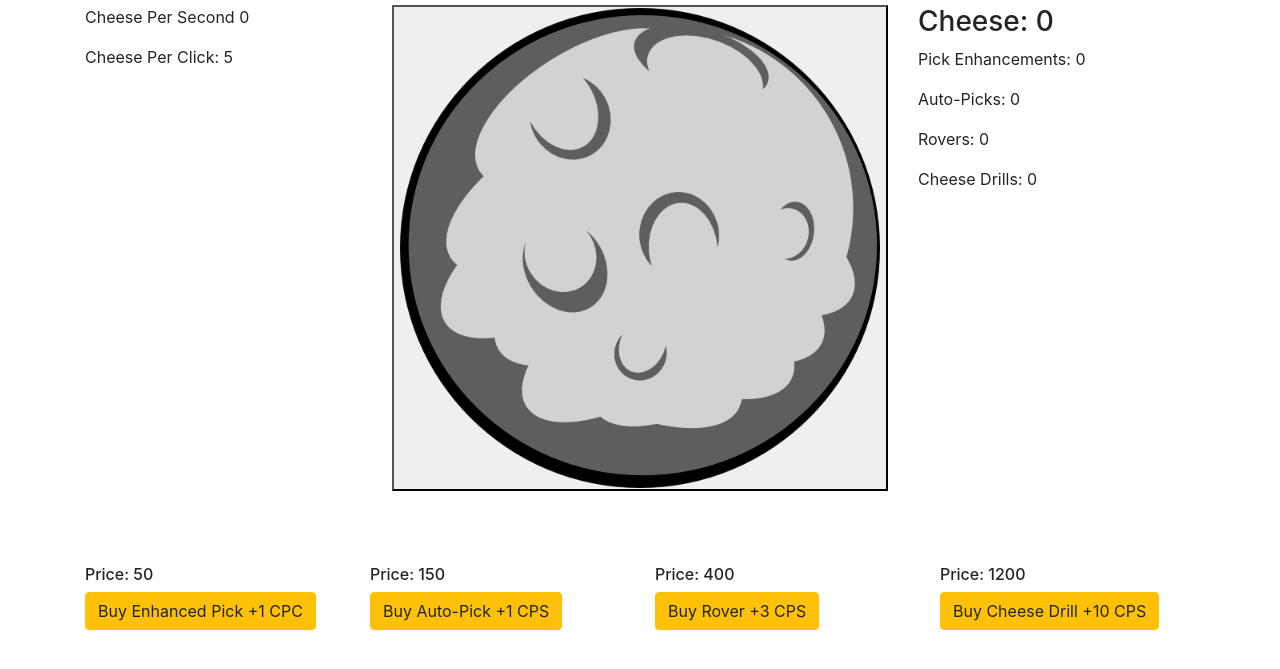
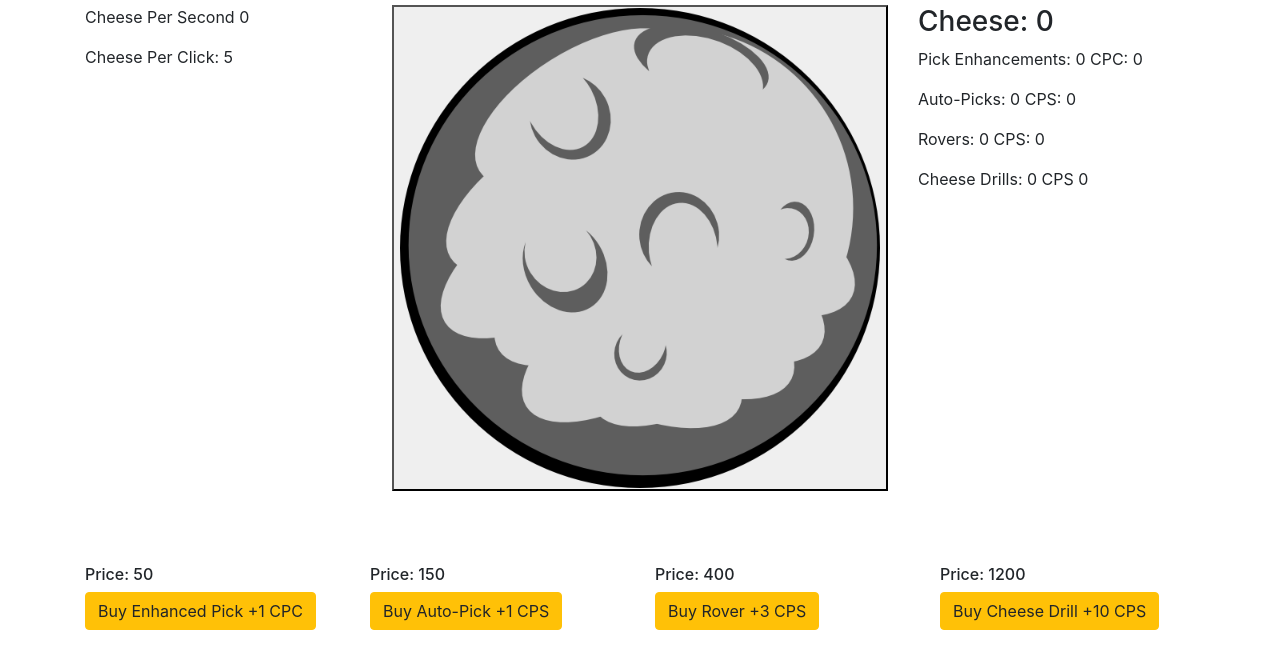
Before and after one commit to light-attracts-bugs/moon-miner, a plain HTML site: page index.html in a window 1280 px wide. Shown: the part 51-720 px from the top of the page. Drawn offline with nearby package versions, Linux system fonts and the light colour scheme.

Commit message:
finishing touches

```diff
--- a/app.js
+++ b/app.js
@@ -30,10 +30,10 @@ function draw(){
   let cheeseDrillPriceElem = document.getElementById("cheese-drill-price")
 
   cheeseElem.innerText = "Cheese: " + cheese
-  pickEnhancementsElem.innerText = "Pick Enhancements: " + pickEnhancements
-  autoPicksElem.innerText = "Auto-Picks: " + autoPicks
-  roversElem.innerText = "Rovers: " + rovers
-  cheeseDrillsElem.innerText = "Cheese Drills: " + cheeseDrills
+  pickEnhancementsElem.innerText = "Pick Enhancements: " + pickEnhancements + " CPC: " + pickEnhancements
+  autoPicksElem.innerText = "Auto-Picks: " + autoPicks + " CPS: " + autoPicks * autoPickCPS
+  roversElem.innerText = "Rovers: " + rovers + " CPS: " + rovers * roverCPS
+  cheeseDrillsElem.innerText = "Cheese Drills: " + cheeseDrills + " CPS " +  cheeseDrills * cheeseDrillCPS
   CPCElem.innerText = "Cheese Per Click: " + CPC
   CPSElem.innerText = "Cheese Per Second " + (CPS)
   pickEnhancementPriceElem.innerText = "Price: " + pickEnhancementPrice
--- a/index.html
+++ b/index.html
@@ -17,8 +17,8 @@
 
   <section class="row top-row">
     <div class="col">
-      <p id="CPS">cheese per second</p>
-      <p id="CPC">cheese per click</p>
+      <p id="CPS">CPC cheese per second</p>
+      <p id="CPC">CPS cheese per click</p>
     </div>
     <div class="col">
       <button id="img-button" type="button"><img id="mine" onclick="mine()" src="cartoon-asteroid-png-3.png" /></button>
```
